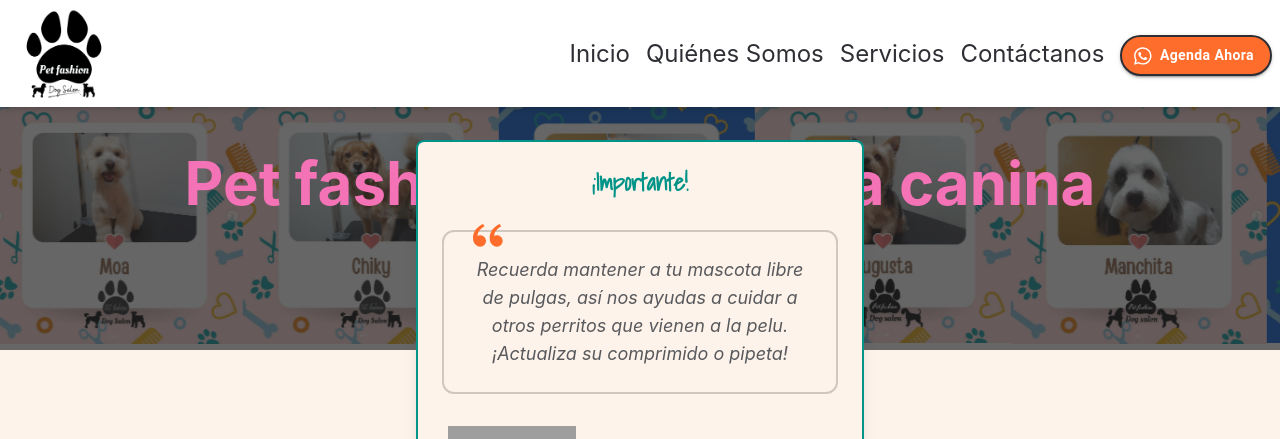
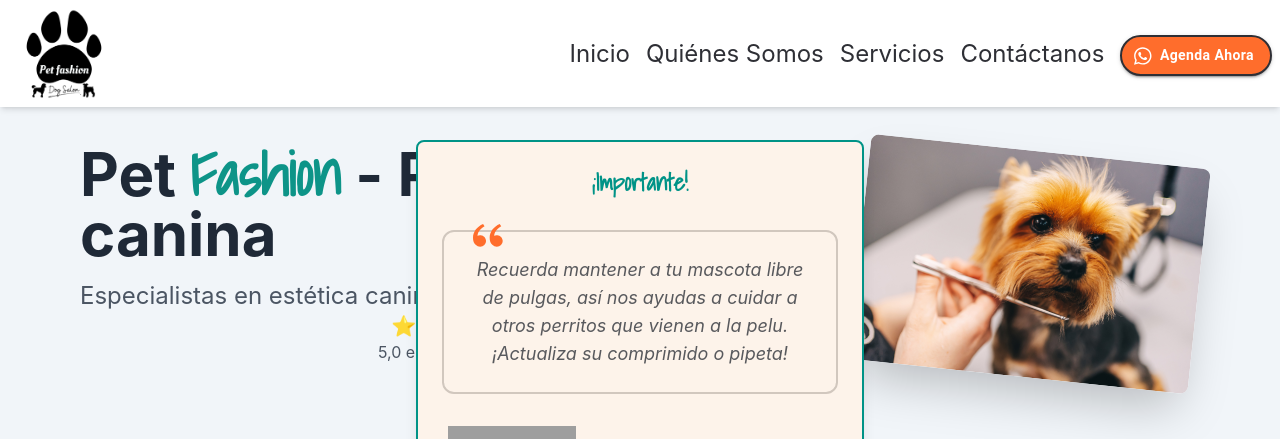
Before and after one commit to bohaz/petfashion, a React (Create React App) app: page / in a window 1280 px wide. Shown: the top 439 px of the page. Built offline with nearby package versions, Linux system fonts and the light colour scheme; grey boxes are pictures that could not be loaded.

Commit message:
Refactor for mobile version

```diff
--- a/src/components/Banner.jsx
+++ b/src/components/Banner.jsx
@@ -1,53 +1,44 @@
-/* eslint-disable react/jsx-props-no-spreading */
 import React from 'react';
-import Slider from 'react-slick';
-import 'slick-carousel/slick/slick.css';
-import 'slick-carousel/slick/slick-theme.css';
-import Pet1 from '../assets/workImages/1.png';
-import Pet2 from '../assets/workImages/5.png';
-import Pet3 from '../assets/workImages/6.png';
-import Pet4 from '../assets/workImages/7.png';
-import Pet5 from '../assets/workImages/8.png';
-import Pet6 from '../assets/workImages/9.png';
+import Pet1 from '../assets/Bannerimage.png';
 
 function Banner() {
-  const settings = {
-    dots: false,
-    infinite: true,
-    slidesToShow: 5,
-    slidesToScroll: 1,
-    autoplay: true,
-    speed: 2000,
-    autoplaySpeed: 2000,
-    cssEase: 'linear',
-  };
   return (
-    <div className="relative mt-24 md:mt-20 pt-2 overflow-hidden">
-      <div className="absolute inset-0 bg-neutral-800 opacity-70 z-10" />
-      <div className="absolute inset-0 flex flex-col items-center justify-center z-20 text-white">
-        <h1 className="text-2xl md:text-6xl font-bold text-pink-400">Pet fashion - Peluquería canina</h1>
-        <p className="text-xl md:text-4xl md:mt-6 font-shadows font-bold">Especialistas en estética canina</p>
+    <div className="relative w-full h-auto md:h-[600px] bg-slate-100 py-16 mt-20">
+
+      <div className="max-w-6xl mx-auto flex flex-col md:flex-row items-center justify-center gap-8 px-4">
+
+        <div className="order-1 md:order-1 text-center md:text-left">
+          <h1 className="text-4xl md:text-5xl xl:text-6xl font-bold text-gray-800">
+            Pet
+            {' '}
+            <span className="font-shadows text-teal-600">Fashion</span>
+            {' '}
+            - Peluquería canina
+          </h1>
+          <p className="mt-4 text-lg md:text-2xl text-gray-600">
+            Especialistas en estética canina
+          </p>
+          <div className="flex flex-col items-center justify-center mb-5">
+            <p className="text-xl">⭐⭐⭐⭐⭐</p>
+            {' '}
+
+            <p className="text-center text-gray-600">5,0 en Google Maps</p>
+            {' '}
+          </div>
+
+        </div>
+
+        {/* Imagen inclinada tipo tarjeta */}
+        <div className="order-2 md:order-2 flex justify-center">
+          <img
+            src={Pet1}
+            alt="Banner"
+            className="w-72 h-auto md:w-96
+                       md:mt-0
+                       rounded-lg shadow-2xl transform rotate-6"
+          />
+        </div>
       </div>
-      <Slider {...settings}>
-        <div className="flex items-stretch">
-          <img className="w-full h-auto" src={Pet1} alt="Pet1" />
-        </div>
-        <div>
-          <img className="w-full h-auto" src={Pet2} alt="Pet2" />
-        </div>
-        <div>
-          <img className="w-full h-auto" src={Pet3} alt="Pet3" />
-        </div>
-        <div>
-          <img className="w-full h-auto" src={Pet4} alt="Pet4" />
-        </div>
-        <div>
-          <img className="w-full h-auto" src={Pet5} alt="Pet5" />
-        </div>
-        <div>
-          <img className="w-full h-auto" src={Pet6} alt="Pet6" />
-        </div>
-      </Slider>
     </div>
   );
 }
```
